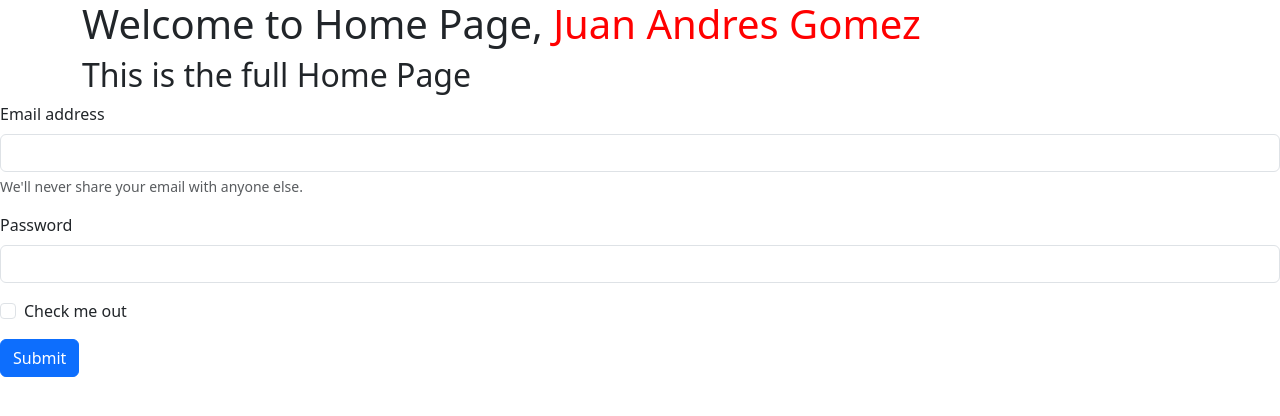
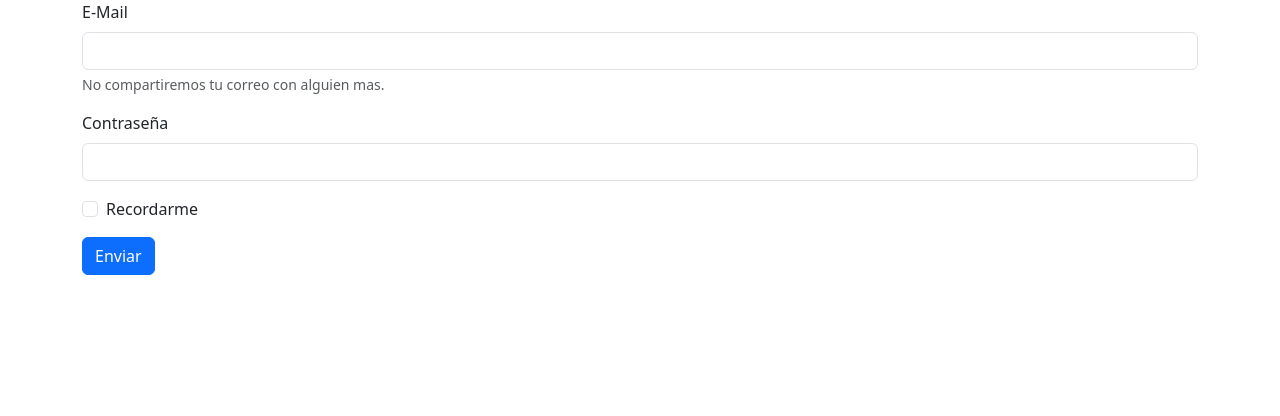
Before and after one commit to jagomezd03/DjangoProject, a Django app: page / in a window 1280 px wide. Shown: the top 416 px of the page. Run offline with Django 4.2, Linux system fonts and the light colour scheme.

Commit message:
traduccion formulario de correo e identacion de codigo

```diff
--- a/movie/templates/home.html
+++ b/movie/templates/home.html
@@ -7,23 +7,23 @@
 </head>
 <body>
     <div class="container">
-        <h1>Welcome to Home Page, <span class="uno">{{name}}</span></h1>
-        <h2>This is the full Home Page</h2>
-    </div>
+        <!--<h1>Welcome to Home Page, <span class="uno">{{name}}</span></h1>
+        <h2>This is the full Home Page</h2>-->
         <form>
             <div class="mb-3">
-          <label for="exampleInputEmail1" class="form-label">Email address</label>
+              <label for="exampleInputEmail1" class="form-label">E-Mail</label>
               <input type="email" class="form-control" id="exampleInputEmail1" aria-describedby="emailHelp">
-          <div id="emailHelp" class="form-text">We'll never share your email with anyone else.</div>
+              <div id="emailHelp" class="form-text">No compartiremos tu correo con alguien mas.</div>
             </div>
             <div class="mb-3">
-          <label for="exampleInputPassword1" class="form-label">Password</label>
+              <label for="exampleInputPassword1" class="form-label">Contraseña</label>
               <input type="password" class="form-control" id="exampleInputPassword1">
             </div>
             <div class="mb-3 form-check">
               <input type="checkbox" class="form-check-input" id="exampleCheck1">
-          <label class="form-check-label" for="exampleCheck1">Check me out</label>
+              <label class="form-check-label" for="exampleCheck1">Recordarme</label>
             </div>
-        <button type="submit" class="btn btn-primary">Submit</button>
+            <button type="submit" class="btn btn-primary">Enviar</button>
         </form>
+    </div>
 </body>
--- a/movie/views.py
+++ b/movie/views.py
@@ -1,14 +1,17 @@
 from django.shortcuts import render
 from django.http import HttpResponse
+
+from .models import Movie
 
 # Create your views here.
 
 def home(request):
     #return HttpResponse('<h1>Welcome to Home Page</h1>')
     #return render(request,'home.html')
-    return render(request, 'home.html', {'name':'Juan Andres Gomez'})
+    #return render(request, 'home.html', {'name':'Juan Andres Gomez'})
+    searchTerm = request.GET.get('searchmovie')
+    movies = Movie.objects.all()
+    return render(request, 'home.html', {'searchTerm':searchTerm, 'movies':movies})
 
 def about(request):
-    #return HttpResponse('<h1>Welcome to Home Page</h1>')
-    #return render(request,'about.html')
     return render(request, 'about.html', {'name':'Juan Andres Gomez'})
```
Lines whose indentation alone changed are shown as unchanged.
